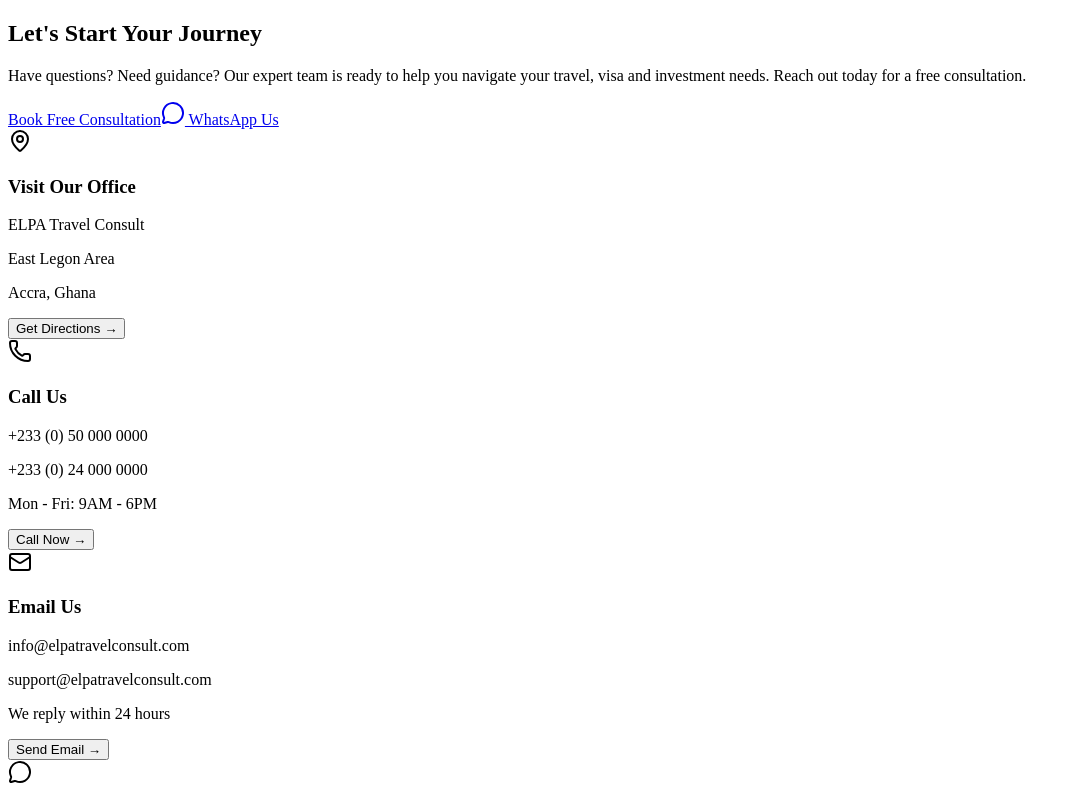
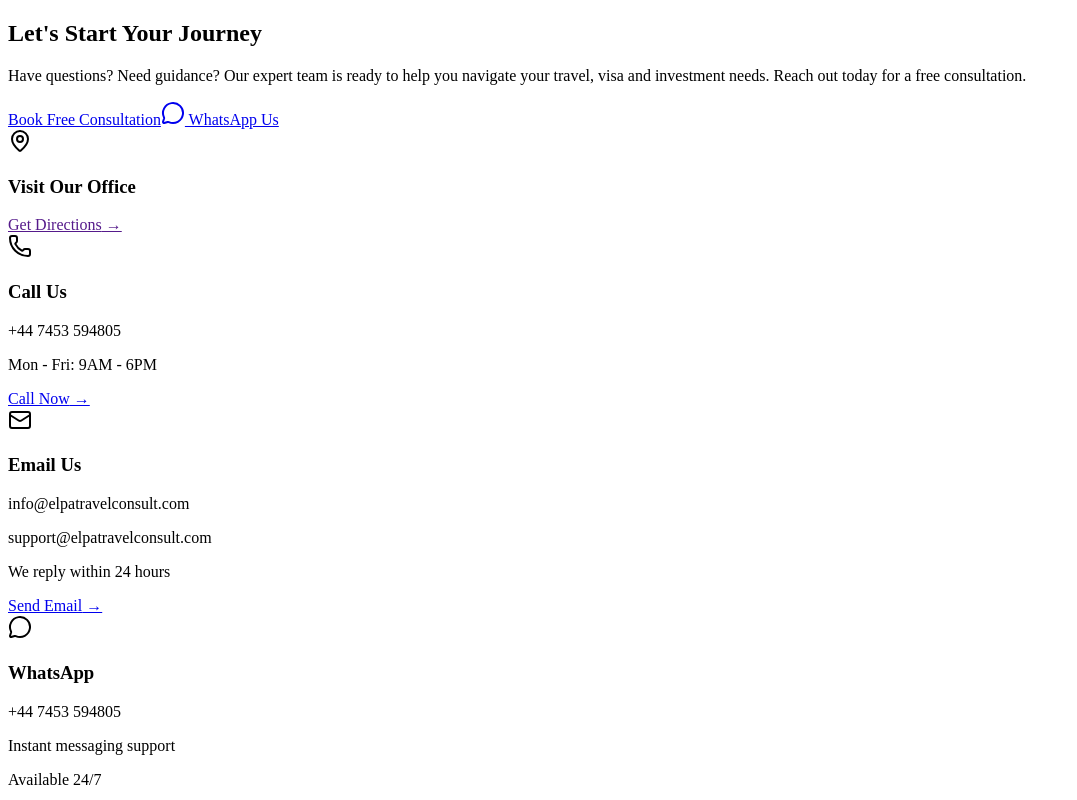
Before and after one commit to elpah/elpa-travel-consult, a Next.js app: page /Contact in a window 1280 px wide. Shown: the top 800 px of the page, without its empty margins (0-1077 px from the left). Built offline with nearby package versions, Linux system fonts and the light colour scheme.

Commit message:
updated numbers and links

```diff
--- a/src/data/contactPageData.js
+++ b/src/data/contactPageData.js
@@ -4,14 +4,16 @@
   {
     icon: MapPin,
     title: 'Visit Our Office',
-    details: ['ELPA Travel Consult', 'East Legon Area', 'Accra, Ghana'],
+    details: ['', '', ''],
     action: 'Get Directions',
+    link: '',
   },
   {
     icon: Phone,
     title: 'Call Us',
-    details: ['+233 (0) 50 000 0000', '+233 (0) 24 000 0000', 'Mon - Fri: 9AM - 6PM'],
+    details: ['+44 7453 594805', 'Mon - Fri: 9AM - 6PM'],
     action: 'Call Now',
+    link: 'tel:+447453594805',
   },
   {
     icon: Mail,
@@ -22,12 +24,14 @@
       'We reply within 24 hours',
     ],
     action: 'Send Email',
+    link: 'mailto:info@elpatravelconsult.com',
   },
   {
     icon: MessageCircle,
     title: 'WhatsApp',
-    details: ['+233 (0) 50 000 0000', 'Instant messaging support', 'Available 24/7'],
+    details: ['+44 7453 594805', 'Instant messaging support', 'Available 24/7'],
     action: 'Chat Now',
+    link: 'https://wa.me/447453594805',
   },
 ];
 export const faqs = [
--- a/src/pages/Contact.tsx
+++ b/src/pages/Contact.tsx
@@ -64,7 +64,7 @@
                 Book Free Consultation
               </a>
               <a
-                href="https://web.whatsapp.com"
+                href="https://wa.me/447453594805"
                 target="_blank"
                 className="bg-emerald-500 text-white px-8 py-4 rounded-xl font-bold hover:bg-emerald-600 transition-all shadow-xl flex items-center justify-center gap-2"
               >
@@ -108,9 +108,13 @@
                     </p>
                   ))}
                 </div>
-                <button className="text-blue-600 font-semibold text-sm hover:text-blue-700 transition-colors">
+                <a
+                  href={info.link}
+                  target="_blank"
+                  className="cursor-pointer text-blue-600 font-semibold text-sm hover:text-blue-700 transition-colors"
+                >
                   {info.action} →
-                </button>
+                </a>
               </motion.div>
             ))}
           </div>
@@ -194,7 +198,7 @@
                         onChange={handleChange}
                         required
                         className="w-full px-4 py-3 rounded-xl border border-slate-200 focus:border-blue-500 focus:ring-2 focus:ring-blue-200 outline-none transition-all"
-                        placeholder="+233 50 000 0000"
+                        placeholder="+44 7453 594805"
                       />
                     </div>
 
--- a/src/pages/CountryDetailsPage.tsx
+++ b/src/pages/CountryDetailsPage.tsx
@@ -401,7 +401,7 @@
                 <div className="flex flex-col sm:flex-row items-center justify-center gap-6 text-blue-100">
                   <div className="flex items-center gap-2">
                     <Phone className="w-5 h-5" />
-                    <span>+233 XX XXX XXXX</span>
+                    <span>+44 7453 594805</span>
                   </div>
                   <div className="flex items-center gap-2">
                     <Mail className="w-5 h-5" />
--- a/src/pages/Home.tsx
+++ b/src/pages/Home.tsx
@@ -87,7 +87,7 @@
                   Book a Consultation <ArrowRight className="w-5 h-5" />
                 </a>
                 <a
-                  href="https://web.whatsapp.com"
+                  href="https://wa.me/447453594805"
                   target="_blank"
                   rel="noopener noreferrer"
                   className=" cursor-pointer flex items-center justify-center gap-2 bg-emerald-50 text-emerald-700 border border-emerald-100 px-4 py-4 rounded-xl font-bold hover:bg-emerald-100 transition-all"
@@ -378,7 +378,7 @@
                 Book a Consultation
               </a>
               <a
-                href="https://web.whatsapp.com/"
+                href="https://wa.me/447453594805"
                 target="_blank"
                 className="bg-emerald-500 text-white px-10 py-5 rounded-2xl font-bold text-lg hover:bg-emerald-600 transition-all shadow-xl shadow-emerald-900/20 flex items-center justify-center gap-3 active:scale-95"
               >
```
Also changed, not shown: src/components/Footer.tsx (+14 -5 lines).
